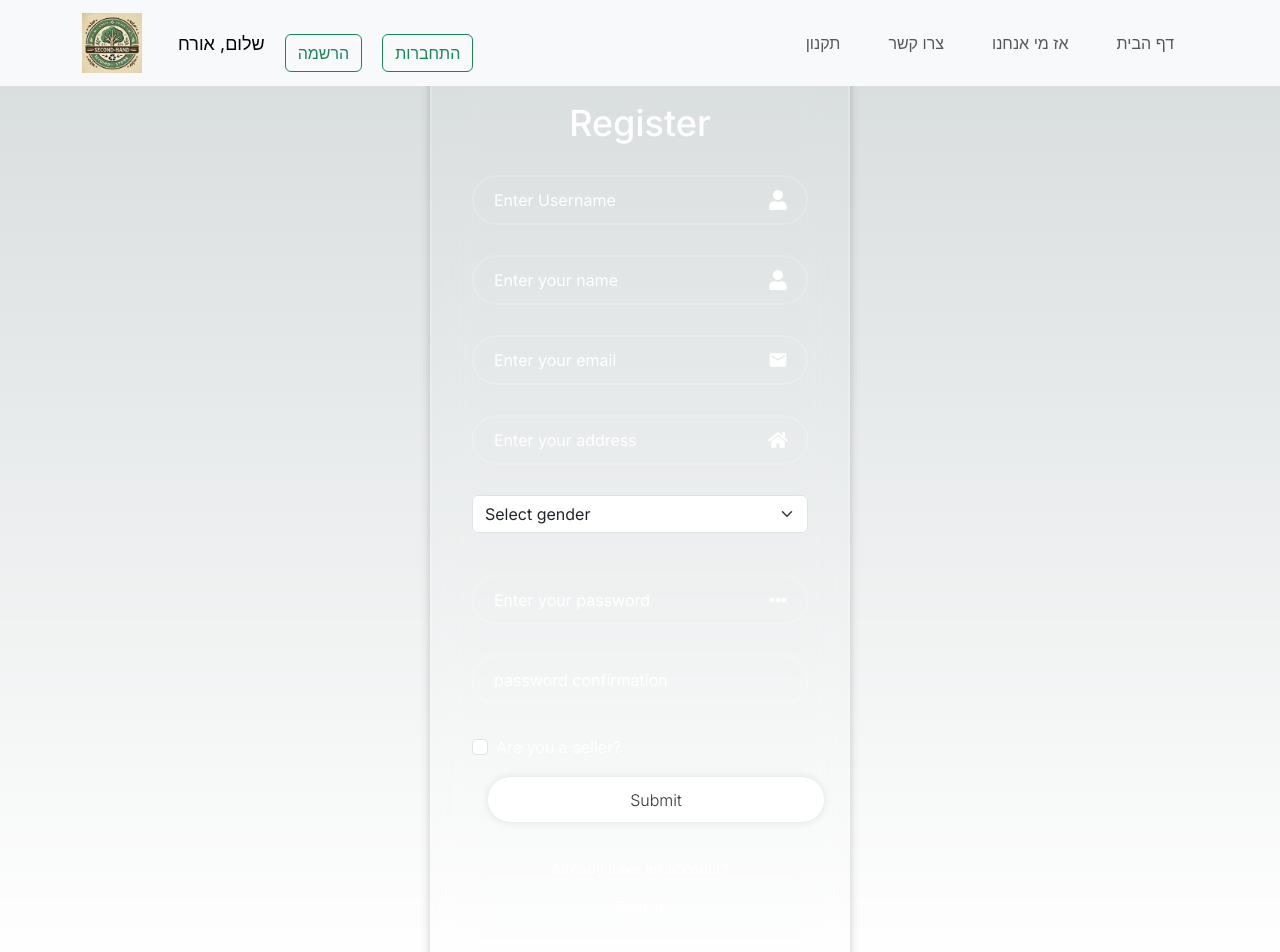
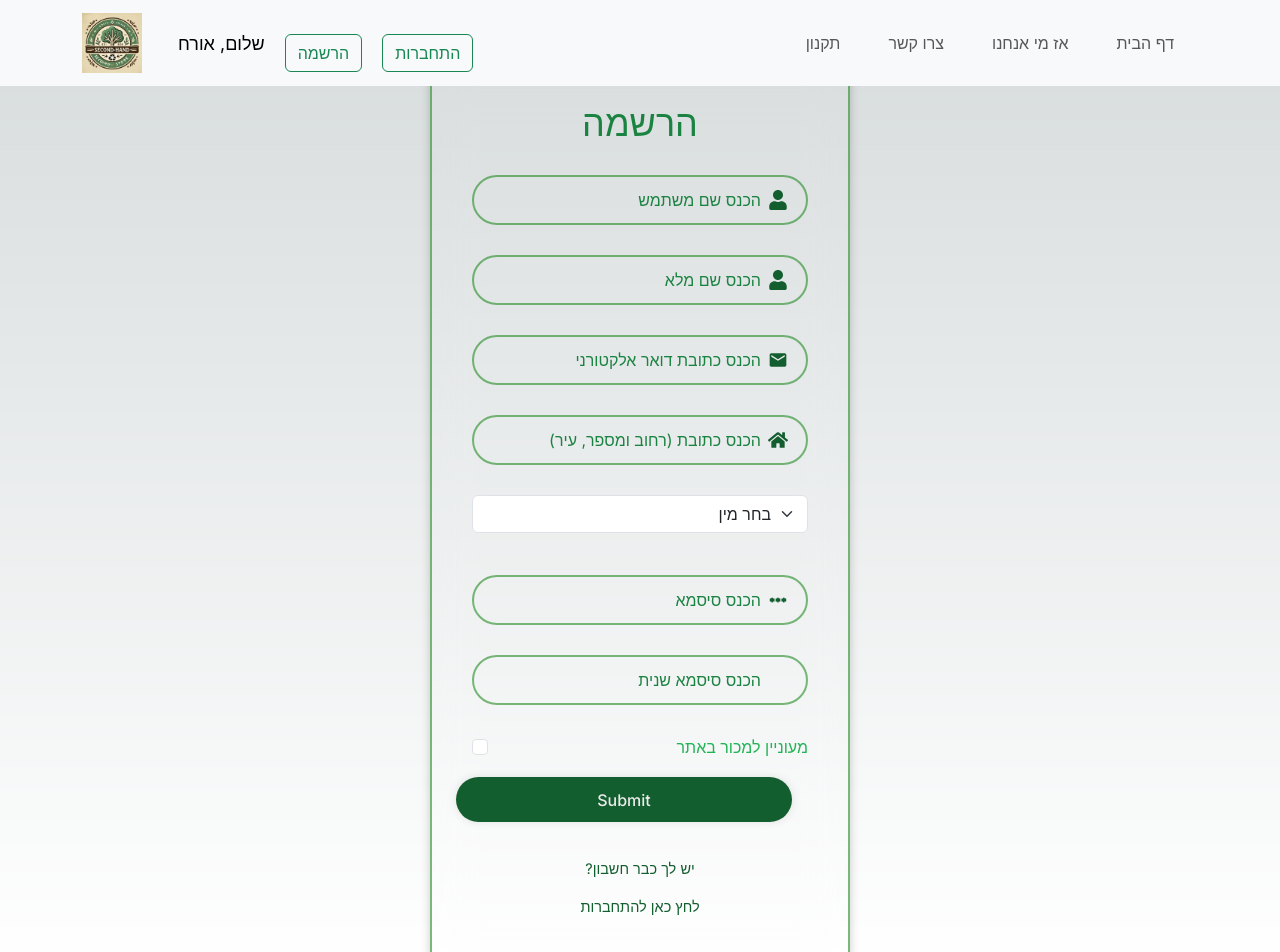
Before and after one commit to nitzan-netzer/web-application-development, a Next.js app in the folder client/: page /auth/register in a window 1280 px wide. Shown: the top 952 px of the page. Built offline with nearby package versions, Linux system fonts and the light colour scheme; no server answers.

Commit message:
desing register and login forms

```diff
--- a/client/src/app/auth/register/RegisterForm.tsx
+++ b/client/src/app/auth/register/RegisterForm.tsx
@@ -58,14 +58,14 @@ function RegisterForm() {
   }, [formState]);
 
   return (
-    <div className={styles.wrapper}>
+    <div className={styles.wrapper} dir="rtl">
       <form ref={formRef} action={formAction}>
-        <h1>Register</h1>
+        <h1>הרשמה</h1>
 
         <div className={styles.inputBox}>
           <input
             type="text"
-            placeholder="Enter Username"
+            placeholder="הכנס שם משתמש"
             {...register("username")}
           />
           <FaUser className={styles.icon} />
@@ -74,7 +74,7 @@ function RegisterForm() {
         <div className={styles.inputBox}>
           <input
             type="text"
-            placeholder="Enter your name"
+            placeholder="הכנס שם מלא"
             {...register("name")}
           />
           <FaUser className={styles.icon} />
@@ -83,7 +83,7 @@ function RegisterForm() {
         <div className={styles.inputBox}>
           <input
             type="email"
-            placeholder="Enter your email"
+            placeholder="הכנס כתובת דואר אלקטורני"
             {...register("email")}
           />
           <MdEmail className={styles.icon} />
@@ -97,7 +97,7 @@ function RegisterForm() {
         <div className={styles.inputBox}>
           <input
             type="text"
-            placeholder="Enter your address"
+            placeholder="הכנס כתובת (רחוב ומספר, עיר)"
             {...register("address")}
           />
           <FaHome className={styles.icon} />
@@ -105,16 +105,16 @@ function RegisterForm() {
 
         <div className={styles.inputBox}>
           <Form.Select aria-placeholder="Gender" {...register("gender")}>
-            <option value="">Select gender</option>
-            <option value="male">Male</option>
-            <option value="female">Female</option>
+            <option value="">בחר מין</option>
+            <option value="male">זכר</option>
+            <option value="female">נקבה</option>
           </Form.Select>
         </div>
 
         <div className={styles.inputBox}>
           <input
             type="password"
-            placeholder="Enter your password"
+            placeholder="הכנס סיסמא"
             {...register("password")}
           />
           <TbPassword className={styles.icon} />
@@ -128,7 +128,7 @@ function RegisterForm() {
         <div className={styles.inputBox}>
           <input
             type="password"
-            placeholder="password confirmation"
+            placeholder="הכנס סיסמא שנית"
             {...register("passwordConfirmation")}
           />
           {/* <TbPassword className={styles.icon} /> */}
@@ -143,7 +143,7 @@ function RegisterForm() {
         <div>
           <Form.Check
             type="checkbox"
-            label="Are you a seller?"
+            label="מעוניין למכור באתר"
             {...register("isSeller")}
           />
         </div>
@@ -151,8 +151,8 @@ function RegisterForm() {
         <SubmitButton text="Submit" className="btn m-3" />
 
         <div className={styles.registerLink}>
-          <p>Already have an account?</p>
-          <Link href="/auth/login">Sign in</Link>
+          <p>יש לך כבר חשבון?</p>
+          <Link href="/auth/login">לחץ כאן להתחברות</Link>
         </div>
       </form>
     </div>
--- a/client/src/components/Header.tsx
+++ b/client/src/components/Header.tsx
@@ -152,7 +152,7 @@ function Header({ user }: HeaderProps) {
             {isBuyer && username !== "אורח" && (
               <>
                 <Nav.Link href="/products" className="mx-3">
-                  מוצרים שלנו
+                  המוצרים שלנו
                 </Nav.Link>
                 <Nav.Link href="/toolkit" className="mx-3">
                   האם תרצה להיות מוכר
--- a/client/src/styles/loginRegister.module.css
+++ b/client/src/styles/loginRegister.module.css
@@ -1,30 +1,12 @@
-/* body {
-  color: rgb(var(--foreground-rgb));
-  background: linear-gradient(
-      to bottom,
-      transparent,
-      rgb(var(--background-end-rgb))
-    )
-    rgb(var(--background-start-rgb));
 
-    min-height: 100vh;
-    background: url("../../public/second-hand-store-picture.png") no-repeat;
-    background-size: cover;
-    background-position: center;
-    align-items: center;
-    justify-content: center;
-    display: flex;
-
-} */
 
 .wrapper {
   width: 420px;
   background: transparent;
-    /* background: slateblue; */
-    border: solid 2px rgba(255, 255, 255, 0.2);
+  border: solid 2px rgba(34, 139, 34, 0.6); /* Dark green border with transparency */
   backdrop-filter: blur(20px);
   box-shadow: 0 0 10px rgba(0, 0, 0, 0.2);
-    color: white;
+  color: #22B357;
   border-radius: 10px;
   padding: 30px 40px;
 }
@@ -32,6 +14,7 @@
 .wrapper h1 {
   font-size: 36px;
   text-align: center;
+  color: #1B8341;
 }
 
 .wrapper .inputBox {
@@ -45,17 +28,16 @@
   width: 100%;
   height: 100%;
   background: transparent;
-    /* border: none; */
   outline: none;
-    border: 2px solid rgba(255, 255, 255, 0.2);
+  border: 2px solid rgba(34, 139, 34, 0.6); /* Dark green border with transparency */
   border-radius: 40px;
   font-size: 16px;
-    color: #fff;
+  color: #1B8341;
   padding: 20px 45px 20px 20px;
 }
 
 .inputBox input::placeholder {
-    color: #fff;
+  color: #1B8341; /* Lighter yellow for placeholder text */
 }
 
 .inputBox .icon {
@@ -64,6 +46,7 @@
   top: 50%;
   transform: translateY(-50%);
   font-size: 20px;
+  color: #135E2F; /* Dark yellow icon color */
 }
 
 .wrapper .rememberForgot {
@@ -71,15 +54,16 @@
   justify-content: space-between;
   font-size: 14.5px;
   margin: -15px 0 15px;
+  color: #135E2F; /* Dark yellow for text */
 }
 
 .rememberForgot label input {
-    accent-color: #fff;
+  accent-color: #228b22; /* Dark green for checkbox accent */
   margin-right: 3px;
 }
 
 .rememberForgot a {
-    color: #fff;
+  color: #000000; /* Dark yellow for links */
   text-decoration: none;
 }
 
@@ -90,25 +74,26 @@
 .wrapper button {
   width: 100%;
   height: 45px;
-    background: #fff;
+  background: #135E2F; /* Dark green button background */
   border: none;
   outline: none;
   border-radius: 40px;
   box-shadow: 0 0 10px rgba(0, 0, 0, 0.1);
   cursor: pointer;
   font-size: 16px;
-    color: #333;
-    font-weight: 300;
+  color: #eceaea; /* Dark yellow text color for the button */
+  font-weight: 500;
 }
 
 .wrapper .registerLink {
   font-size: 14.5px;
   text-align: center;
   margin: 20px 0 15px;
+  color: #135E2F; /* Dark yellow for the text */
 }
 
 .registerLink p a {
-    color: #fff;
+  color: #3468d1; /* Dark yellow for the link */
   text-decoration: none;
   font-weight: 600;
 }
@@ -116,3 +101,38 @@
 .registerLink p a:hover {
   text-decoration: underline;
 }
+
+/* Custom style for the checkbox wrapper */
+.wrapper .customCheckbox {
+  position: relative;
+  display: inline-block;
+  width: 20px;
+  height: 20px;
+  margin-right: 5px;
+}
+
+.customCheckbox input[type="checkbox"] {
+  appearance: none; /* Remove default styling */
+  width: 100%;
+  height: 100%;
+  background-color: transparent;
+  border: 2px solid #0d3f20; /* Dark green border */
+  border-radius: 4px;
+  cursor: pointer;
+  position: relative;
+}
+
+.customCheckbox input[type="checkbox"]:checked {
+  background-color: #135E2F; /* Dark green background when checked */
+}
+
+.customCheckbox input[type="checkbox"]:checked::before {
+  content: "✔";
+  position: absolute;
+  top: 50%;
+  left: 50%;
+  transform: translate(-50%, -50%);
+  color: #fff; /* White checkmark */
+  font-size: 16px;
+  line-height: 1;
+}
```
Also changed, not shown: client/src/app/auth/login/LoginForm.tsx (+10 -10 lines). Lines whose indentation alone changed are shown as unchanged.
